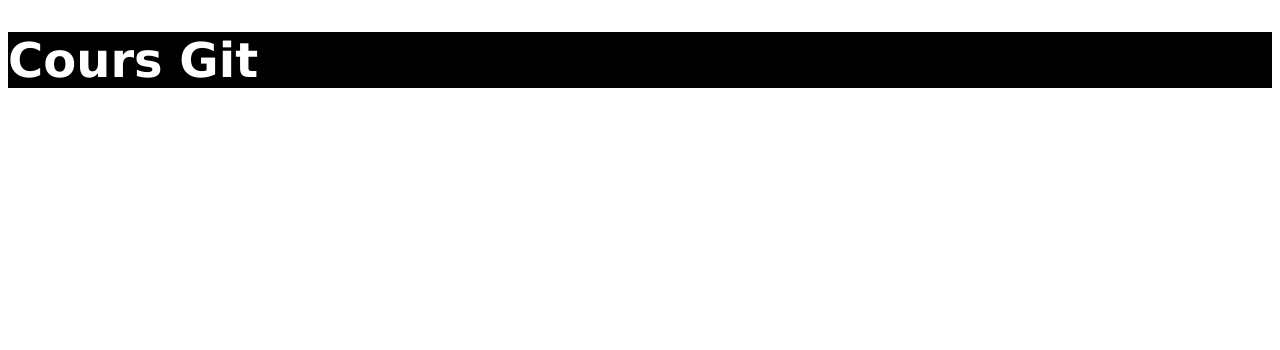
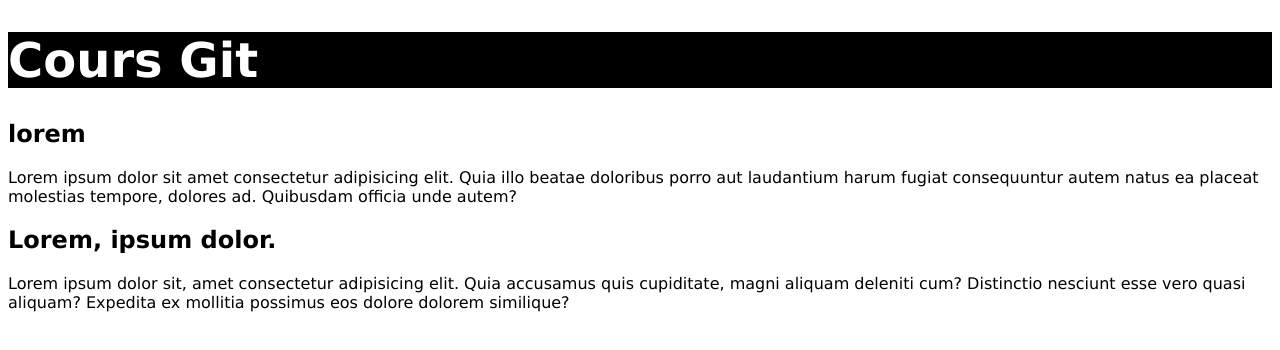
Before and after one commit to CamArrka/clone_mon_site_web, a plain HTML site: page index.html in a window 1280 px wide. Drawn offline with Linux system fonts and the light colour scheme.

Commit message:
Création de la section Récompenses

```diff
--- a/index.html
+++ b/index.html
@@ -13,5 +13,13 @@
     <!-- Titre -->
     <h1 id="top-banner">Cours Git</h1>
 
+    <!-- description -->
+    <h2>lorem</h2>
+    <p>Lorem ipsum dolor sit amet consectetur adipisicing elit. Quia illo beatae doloribus porro aut laudantium harum fugiat consequuntur autem natus ea placeat molestias tempore, dolores ad. Quibusdam officia unde autem?</p>
+
+    <!-- Récompense -->
+    <h2>Lorem, ipsum dolor.</h2>
+    <p>Lorem ipsum dolor sit, amet consectetur adipisicing elit. Quia accusamus quis cupiditate, magni aliquam deleniti cum? Distinctio nesciunt esse vero quasi aliquam? Expedita ex mollitia possimus eos dolore dolorem similique?</p>
+
 </body>
 </html>
```
